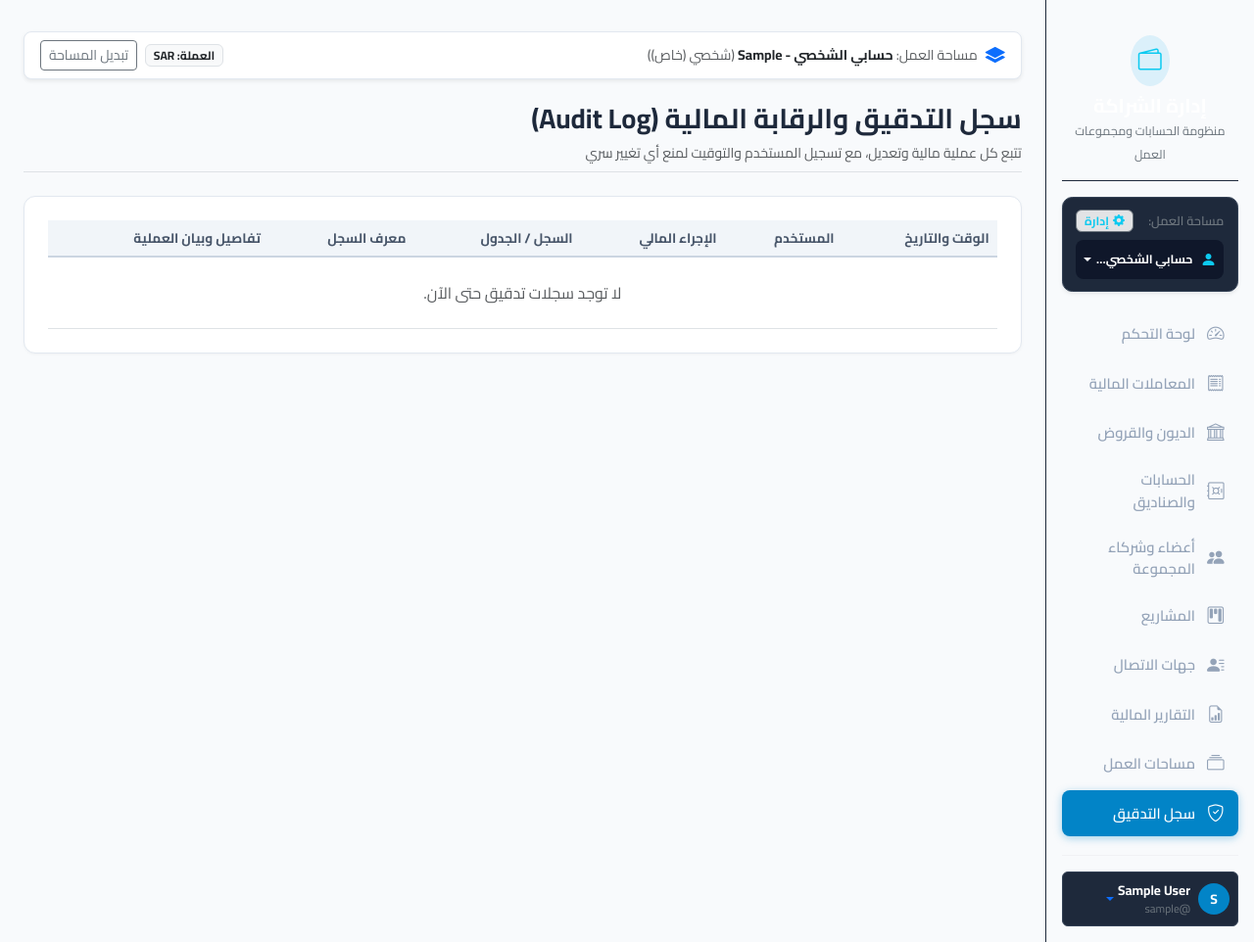
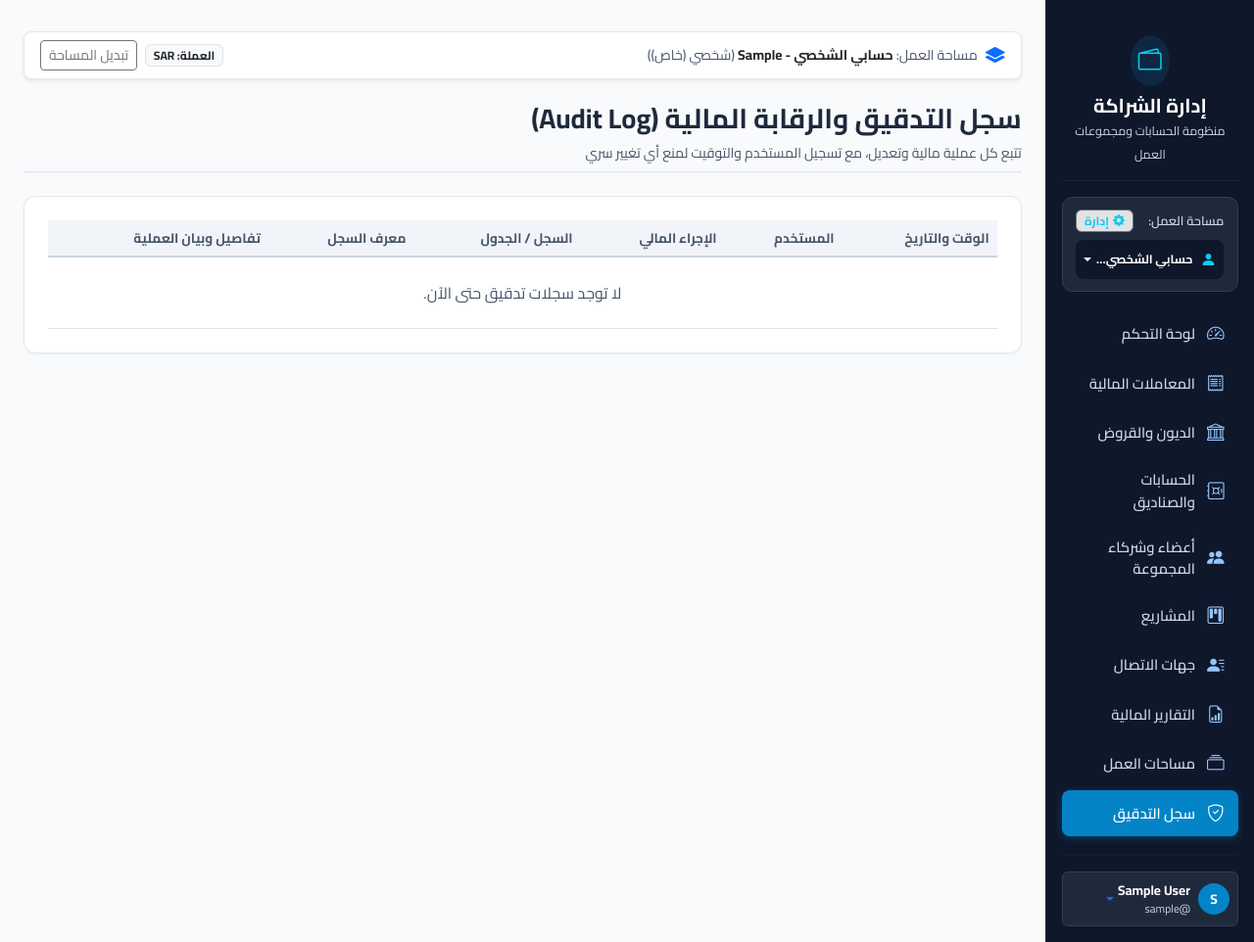
Before and after one commit to MADMEKk/doyon, a Django app: page /audit/ in a window 1280 px wide. Shown: the whole page at 98% size. Run offline with Django 5.2, Linux system fonts and the light colour scheme; the visitor is signed in with stand-in values (Sample User, id 1); data comes from the database, SQL or seed files in the repository; data that the repository does not hold is empty; some libraries are stand-ins or nearby versions.

Commit message:
Eliminate low-contrast light slate text on light backgrounds

```diff
--- a/templates/base.html
+++ b/templates/base.html
@@ -22,7 +22,7 @@
             --sidebar-bg: #0f172a;
             --sidebar-surface: #1e293b;
             --sidebar-border: #334155;
-            --sidebar-text: #94a3b8;
+            --sidebar-text: #e2e8f0;
             --sidebar-text-active: #ffffff;
             --accent-primary: #0ea5e9;
             --bg-canvas: #f8fafc;
@@ -34,14 +34,22 @@
             color: #1e293b;
             min-height: 100vh;
         }
+        /* Ensure high-contrast for muted text across the app */
+        .text-muted, .text-secondary {
+            color: #475569 !important;
+        }
+        /* Keep sidebar secondary texts visible against dark sidebar background */
+        .sidebar .text-secondary, .sidebar .text-muted {
+            color: #cbd5e1 !important;
+        }
         .sidebar {
-            background-color: var(--sidebar-bg);
+            background-color: #0f172a !important;
             color: #f8fafc;
             min-height: 100vh;
             border-left: 1px solid #1e293b;
         }
         .sidebar .nav-link {
-            color: var(--sidebar-text);
+            color: #cbd5e1;
             font-size: 0.925rem;
             font-weight: 600;
             padding: 0.65rem 0.9rem;
@@ -53,31 +61,31 @@
             transition: all 0.15s ease;
         }
         .sidebar .nav-link:hover {
-            color: #f1f5f9;
-            background-color: rgba(255, 255, 255, 0.06);
+            color: #ffffff;
+            background-color: rgba(255, 255, 255, 0.08);
         }
         .sidebar .nav-link.active {
-            color: var(--sidebar-text-active);
+            color: #ffffff;
             background-color: #0284c7;
             box-shadow: 0 2px 8px rgba(2, 132, 199, 0.35);
         }
         .sidebar .nav-link i {
             font-size: 1.1rem;
-            color: #94a3b8;
+            color: #93c5fd;
         }
         .sidebar .nav-link:hover i {
-            color: #38bdf8;
+            color: #ffffff;
         }
         .sidebar .nav-link.active i {
             color: #ffffff;
         }
         .brand-header {
             padding: 1.25rem 0.5rem 1rem 0.5rem;
-            border-bottom: 1px solid var(--sidebar-surface);
+            border-bottom: 1px solid #1e293b;
         }
         .group-selector-box {
-            background-color: var(--sidebar-surface);
-            border: 1px solid var(--sidebar-border);
+            background-color: #1e293b;
+            border: 1px solid #334155;
             border-radius: 0.65rem;
             padding: 0.75rem 0.85rem;
             margin-bottom: 1.25rem;
```
